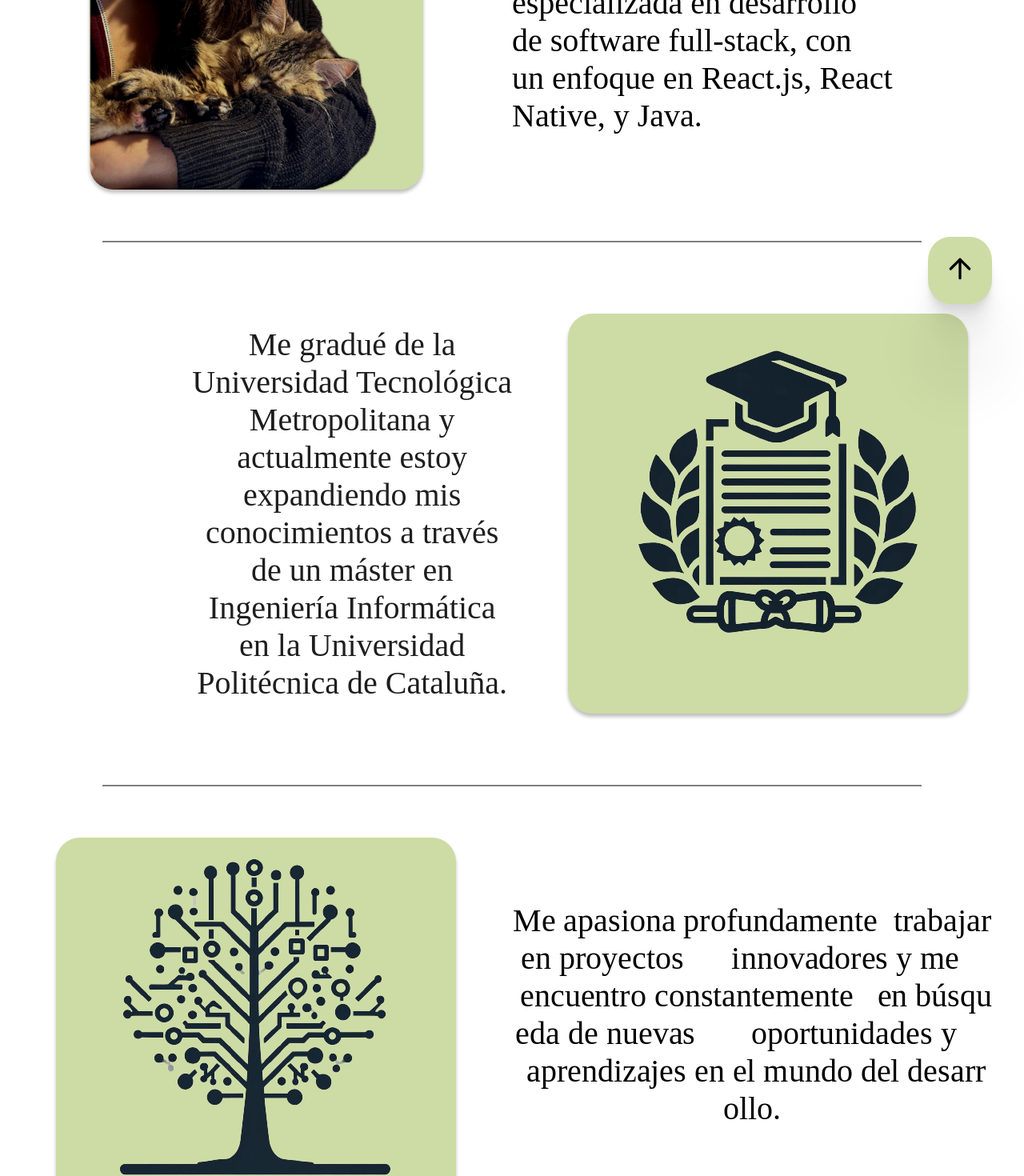
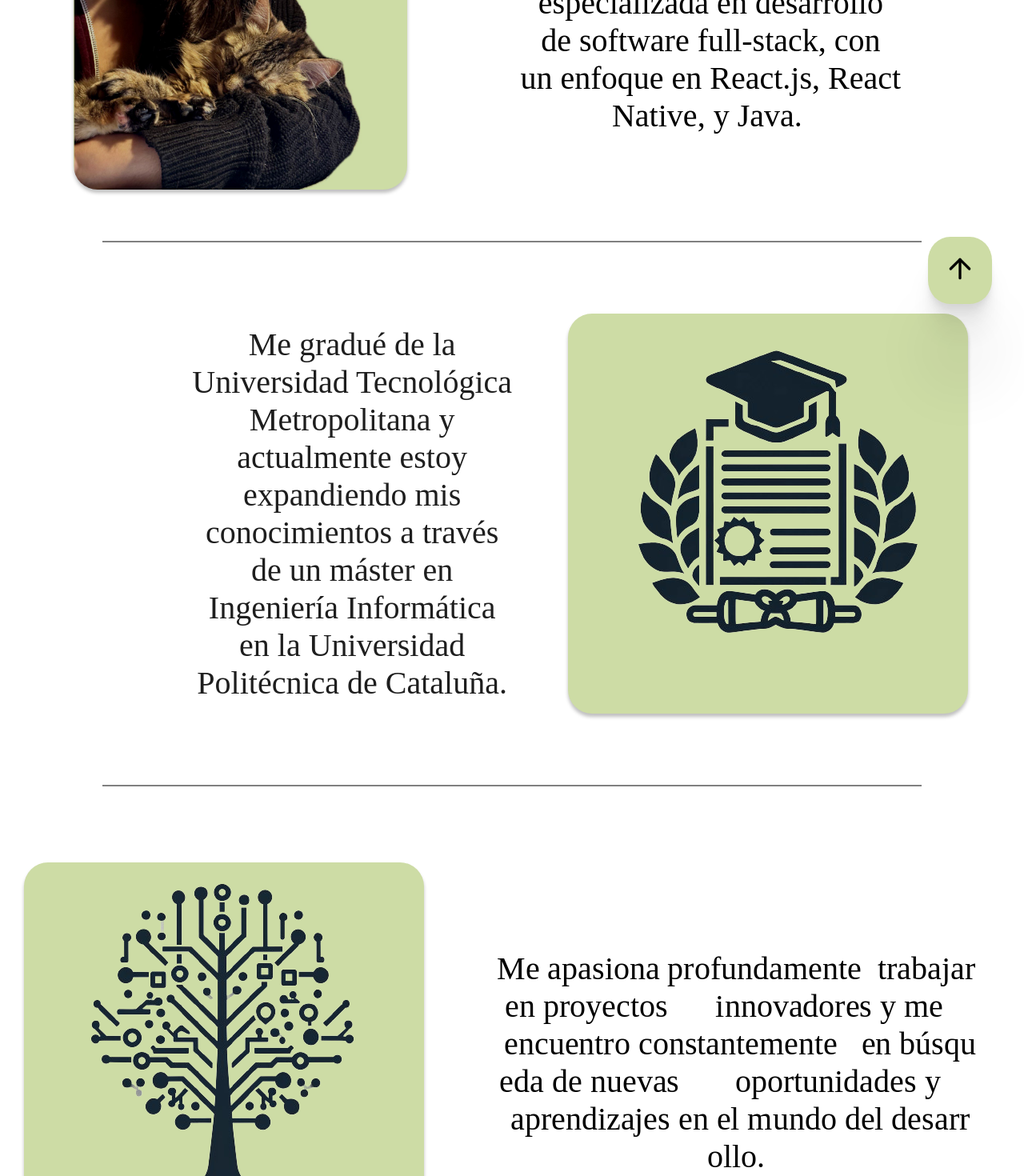
Before and after one commit to AlexandraOliv14/alexandraoliv14.github.io, a React (Create React App) app: page /about in a window 1280 px wide. Shown: the part 380-1850 px from the top of the page at 80% size. Built offline with nearby package versions, Linux system fonts and the light colour scheme; a web font is replaced by a local one.

Commit message:
Fix: textos

```diff
--- a/public/index.html
+++ b/public/index.html
@@ -2,7 +2,7 @@
 <html lang="en">
   <head>
     <meta charset="utf-8" />
-    <link rel="icon" href="%PUBLIC_URL%/favicon.ico" />
+    <link rel="icon" href="%PUBLIC_URL%/imgs/icono.png" />
     <meta name="viewport" content="width=device-width, initial-scale=1" />
     <meta name="theme-color" content="#000000" />
     <meta
--- a/src/components/FadeInText.tsx
+++ b/src/components/FadeInText.tsx
@@ -5,8 +5,8 @@ interface Props{
 
 const FadeInText = ({ text }:Props) => {
     return (
-        <div className="center">
-            <p>{addAnimation(text)}</p>
+        <div className="p-container">
+            <p className="p">{addAnimation(text)}</p>
         </div>
     );
 };
--- a/src/sass/about.sass
+++ b/src/sass/about.sass
@@ -24,7 +24,7 @@
         margin: 5vw 0px
         display: flex
         flex-direction: row
-        flex-wrap: wrap
+        flex-wrap: wrap-reverse
         flex:1
         .p
             justify-content: flex-start
@@ -32,6 +32,10 @@
             flex: 6
             align-items: center
             font-size: 40px
+            text-align: center
+            min-width: 300px
+            margin: 20px
+            padding: 20px
 
     .about-educacion
         margin: 5vw 0px
@@ -40,18 +44,35 @@
         flex-wrap: wrap
         p
             justify-content: flex-end
+        @media (max-width: 992px)
+            p
+                justify-content: center
 
     .about-actual
         width: 100%
         margin: 5vw 0px
         display: flex
+        flex: 1
         flex-direction: row
-        flex-wrap: wrap
-        p
-            width: 600px
-            justify-content: flex-start
-            display: block
-            text-align: center
+        flex-wrap: wrap-reverse
+
+        .p-container
+            display: flex
+            flex: 6
+            justify-items: flex-start
+            padding: 40px
+            margin: 20px
+
+            .p
+                width: 600px
+                display: block
+                text-align: center
+
+    @media (max-width: 992px)
+        .p-container
+            justify-items: center
+            padding: 40px
+            margin: 30px
 
     .about-findme
         margin: 15vw 0px
--- a/src/sass/home.sass
+++ b/src/sass/home.sass
@@ -4,6 +4,7 @@
     flex: 1
     flex-direction: row
     padding: 30px
+    flex-wrap: wrap-reverse
 
     .containerFoto
         display: flex
@@ -22,16 +23,15 @@
         flex-direction: column
         text-align: center
 
-        h1
-            font-size: 64px
-            font-weight: 300
-
         .saludo
             display: flex
             justify-content: center
             align-items: center
             flex-direction: column
             text-align: center
+            h1
+                font-size: 64px
+                font-weight: 300
         p
             text-align: center
             font-size: 40px
--- a/src/views/About.tsx
+++ b/src/views/About.tsx
@@ -42,14 +42,14 @@ export const About = () => {
             setDown(false)
         }
         // eslint-disable-next-line react-hooks/exhaustive-deps
-    }, [inViewport,inViewportFind])
+    }, [inViewport, inViewportFind])
 
 
 
     return (
         <div className='about'>
             <div className='about-me' ref={aboutRef}>
-                <ButtonIcon href={down?'#about-findme':'#about'} color={theme[currentState].primary} fixed={true}>
+                <ButtonIcon href={down ? '#about-findme' : '#about'} color={theme[currentState].primary} fixed={true}>
                     {
                         down ?
                             <FiArrowDown style={{ fontSize: size['small'], color: 'black' }} /> :
@@ -95,7 +95,8 @@ export const About = () => {
                     <img src='./imgs/DALL_E_crecimiento.png' width={500} alt='dallydiploma' style={{ background: theme[currentState].primary }} />
                 </div>
                 <p ref={aboutEduRef}>
-                    {inViewportEdu && <FadeInText text="Me apasiona profundamente  trabajar en proyectos      innovadores y me     encuentro constantemente   en búsqueda de nuevas       oportunidades y     aprendizajes en el mundo del desarrollo." />}
+                    {inViewportEdu ? <FadeInText text="Me apasiona profundamente  trabajar en proyectos      innovadores y me     encuentro constantemente   en búsqueda de nuevas       oportunidades y     aprendizajes en el mundo del desarrollo." />
+                        : <FadeInText text='   ' />}
                 </p>
             </div>
             <Separacion />
```
Also changed, not shown: public/imgs/icono.png (added).
